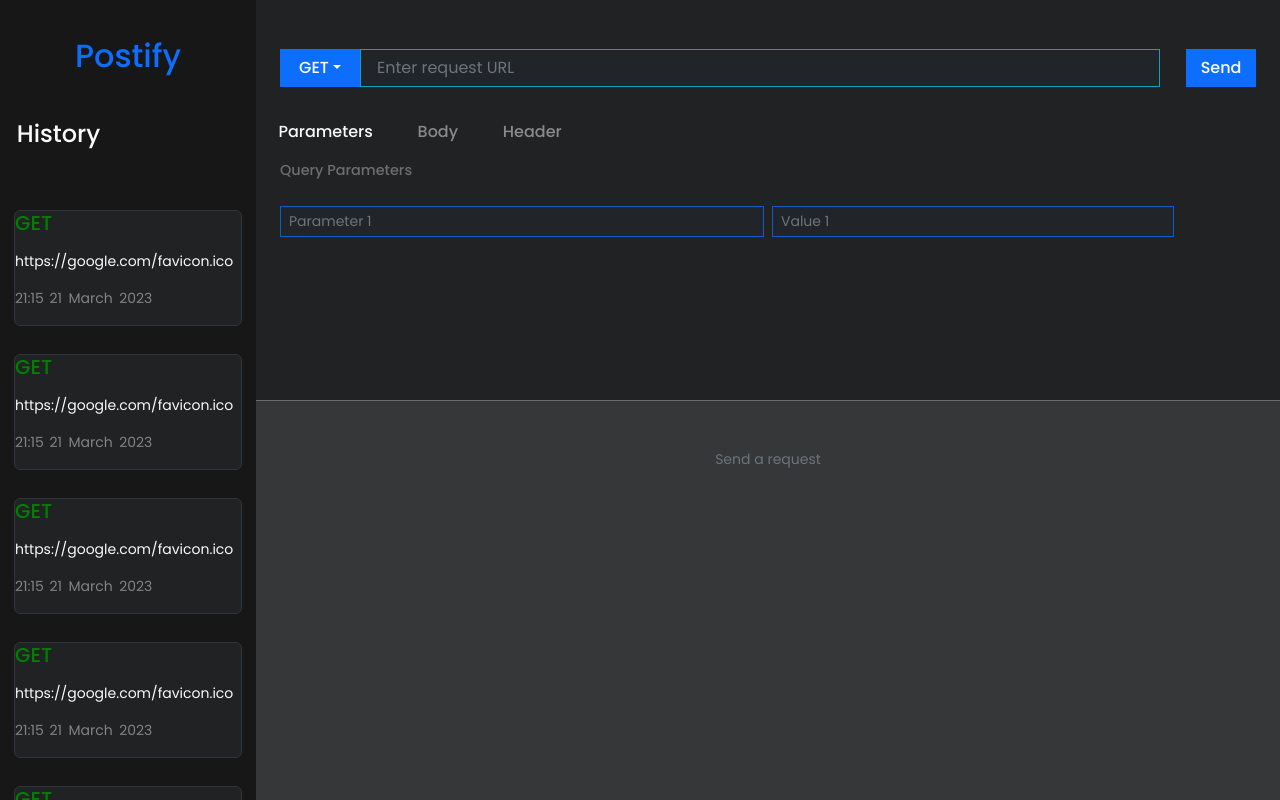
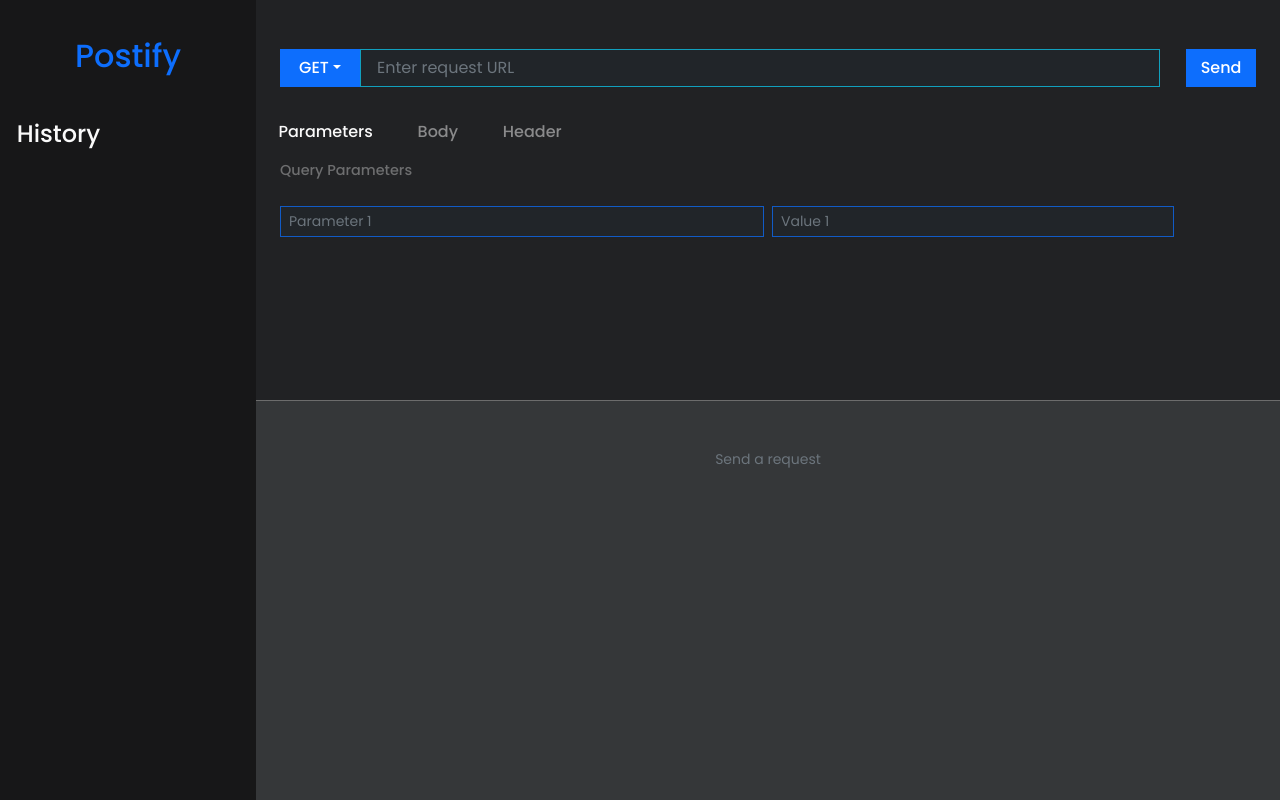
Before and after one commit to majid-2002/postify-web, a React (Create React App) app: page / in a window 1280 px wide. Built offline with nearby package versions, Linux system fonts and the light colour scheme; some icons are missing.

Commit message:
update local storage rendering

```diff
--- a/src/App.js
+++ b/src/App.js
@@ -27,6 +27,10 @@
   });
 
   const [Loading, setLoading] = useState(false);
+
+  const [localStorageEndpoints, setlocalStorageEndpoint] = useState(
+    JSON.parse(localStorage.getItem("endpoints")) || []
+  );
 
   const handleSubmitRequest = async () => {
     setLoading(true);
@@ -68,13 +72,25 @@
         size: responseSize, // size of the response in bytes
       });
 
-      const endpointList = JSON.parse(localStorage.getItem("endpoints")) || [];
-      const exists = endpointList.some(
+      const exists = localStorageEndpoints.some(
         (e) => e.url === endpoint.url && e.method === endpoint.method
       );
+
       if (!exists) {
-        endpointList.push(endpoint);
-        localStorage.setItem("endpoints", JSON.stringify(endpointList));
+        const dateAndTime = new Date().toLocaleString("en-US", {
+          hour12: false,
+          hour: "numeric",
+          minute: "numeric",
+          day: "numeric",
+          month: "numeric",
+          year: "numeric",
+        });
+        const newEndpoint = { ...endpoint, dateAndTime };
+        setlocalStorageEndpoint([...localStorageEndpoints, newEndpoint]);
+        localStorage.setItem(
+          "localStorageEndpoints",
+          JSON.stringify([...localStorageEndpoints, newEndpoint])
+        );
       }
     } catch (error) {
       const { response } = error;
@@ -133,7 +149,7 @@
         setEndpoint={setEndpoint}
         handleSubmit={handleSubmitRequest}
       />
-      <History />
+      <History localStorageEndpoints={localStorageEndpoints} />
       <RequestInputArea endpoint={endpoint} setEndpoint={setEndpoint} />
       <ResponseArea responseData={responseData} Loading={Loading} />
     </div>
--- a/src/components/History.jsx
+++ b/src/components/History.jsx
@@ -1,18 +1,21 @@
-import React from "react";
+import React, { useEffect, useState } from "react";
 import { Row, Col } from "react-bootstrap";
 
-function HistoryCard() {
+function HistoryCard({ method, url, datetime }) {
+  const shortenedUrl = url.length > 36 ? url.substr(0, 36) + "..." : url;
+
+  const methodClassName = `fs-5 ${method.toLowerCase()}-method`;
+
   return (
     <div className="history-card rounded-2">
       <Row>
         <Col className="d-flex align-items-center">
-          <h3 className="fs-5">GET</h3>
+          <h3 className={methodClassName}>{method}</h3>
         </Col>
         <Col className="pt-2">
-          <p>https://google.com/favicon.ico</p>
+          <p>{shortenedUrl}</p>
           <p>
-            <span>21:15</span>
-            <span>21 March 2023</span>
+            <span>{datetime}</span>
           </p>
         </Col>
       </Row>
@@ -20,20 +23,40 @@
   );
 }
 
-function History() {
+function History({ localStorageEndpoints }) {
+  const [endpoints, setEndpoints] = useState([]);
+
+  useEffect(() => {
+    const updatedEndpoints = localStorageEndpoints.map((endpoint) => {
+      const dateAndTime = endpoint.dateAndTime;
+      const date = new Date(dateAndTime);
+      const formattedDate = `${date.getHours()}:${(
+        "0" + date.getMinutes()
+      ).slice(-2)} ${date.getDate()} ${date.toLocaleString("default", {
+        month: "long",
+      })} ${date.getFullYear()}`;
+      return {
+        ...endpoint,
+        formattedDate,
+      };
+    });
+    setEndpoints(updatedEndpoints);
+  }, [localStorageEndpoints]);
+
   return (
     <div className="history">
       <div className="history-text-area">
         <h2>History</h2>
       </div>
       <div className="history-card-area">
-        <HistoryCard />
-        <HistoryCard />
-        <HistoryCard />
-        <HistoryCard />
-        <HistoryCard />
-        <HistoryCard />
-        <HistoryCard />
+        {endpoints.map((endpoint) => (
+          <HistoryCard
+            key={endpoint.url + endpoint.method + endpoint.timestamp}
+            method={endpoint.method}
+            url={endpoint.url}
+            datetime={endpoint.formattedDate}
+          />
+        ))}
       </div>
     </div>
   );
--- a/src/styles.scss
+++ b/src/styles.scss
@@ -213,13 +213,31 @@
         overflow: hidden;
         border: 1px solid #30363d;
 
-        h3 {
+        .get-method {
           color: green;
-          text-align: center;
         }
-        span:nth-child(1) {
-          margin-inline-end: 0.4em;
+
+        .post-method {
+          color: blue;
         }
+
+        .put-method {
+          color: orange;
+        }
+
+        .patch-method {
+          color: purple;
+        }
+
+        .delete-method {
+          color: red;
+        }
+
+        .head-method {
+          color: black;
+        }
+
+
         p:first-child {
           color: #fafafa;
         }
@@ -227,6 +245,10 @@
           color: #838383;
           word-spacing: 0.2em;
         }
+
+
+
+
       }
     }
   }
```
